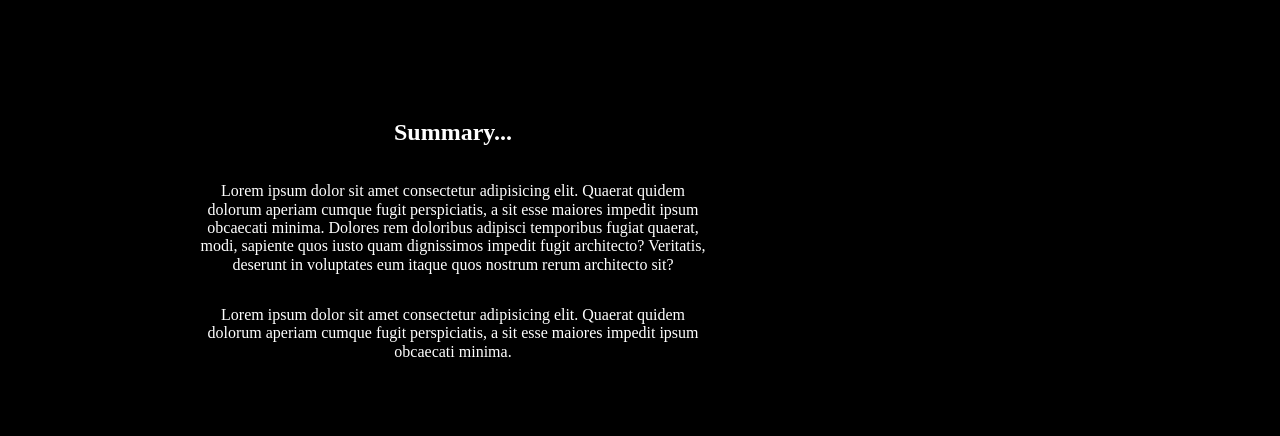
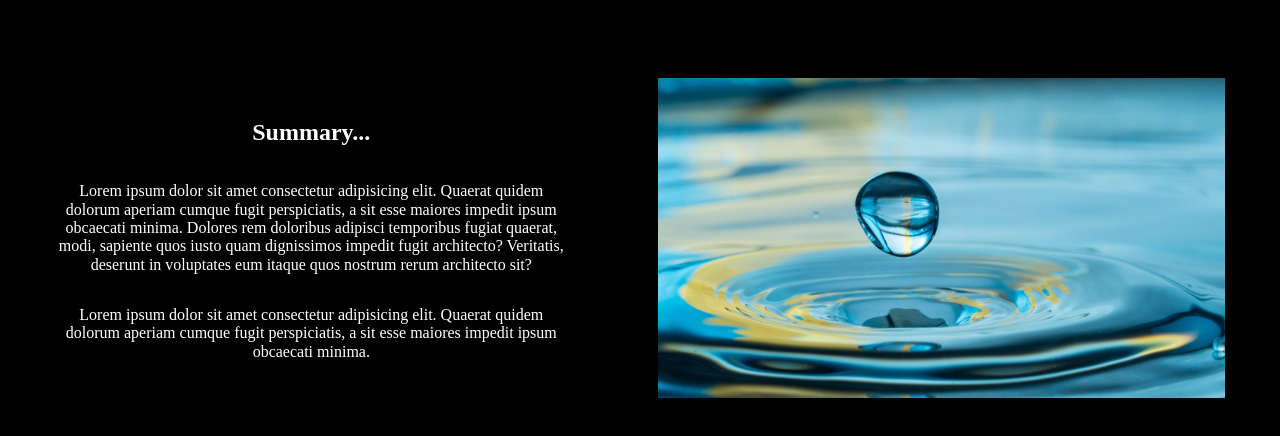
Before and after one commit to ductrl/HydroScoop, a plain HTML site: page index.html in a window 1280 px wide. Shown: the part 632-1068 px from the top of the page. Drawn offline with Linux system fonts and the light colour scheme.

Commit message:
Changes image link

```diff
--- a/index.html
+++ b/index.html
@@ -34,7 +34,7 @@
                 <p>Lorem ipsum dolor sit amet consectetur adipisicing elit. Quaerat quidem dolorum aperiam cumque fugit perspiciatis, a sit esse maiores impedit ipsum obcaecati minima. Dolores rem doloribus adipisci temporibus fugiat quaerat, modi, sapiente quos iusto quam dignissimos impedit fugit architecto? Veritatis, deserunt in voluptates eum itaque quos nostrum rerum architecto sit?</p>
                 <p>Lorem ipsum dolor sit amet consectetur adipisicing elit. Quaerat quidem dolorum aperiam cumque fugit perspiciatis, a sit esse maiores impedit ipsum obcaecati minima.</p>
             </article>
-            <img class="summary-image" src="images/water-droplet.jpg" alt="">
+            <img class="summary-image" src="img/water-droplet.jpg" alt="">
         </article>
     </header>
   </body>
```
